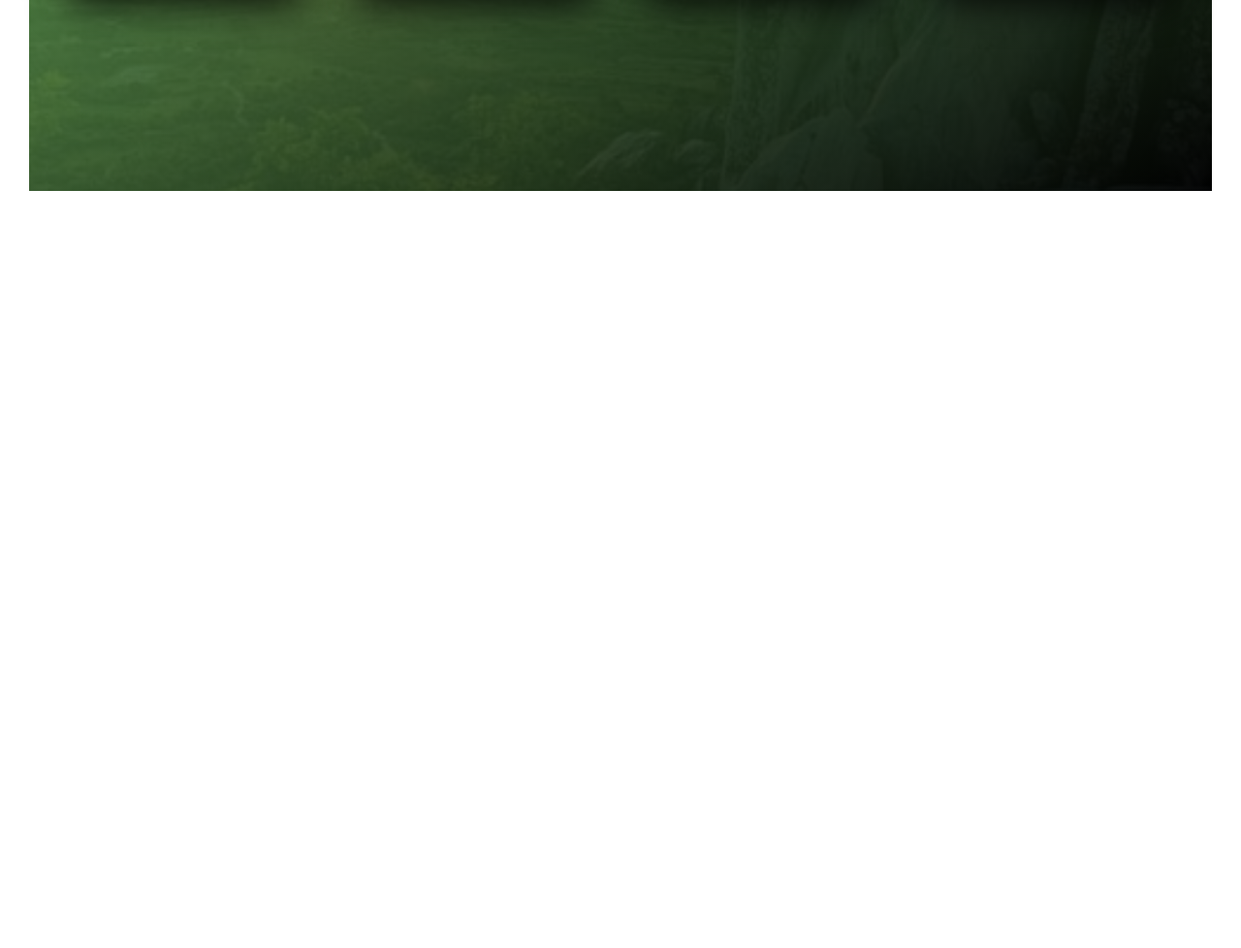
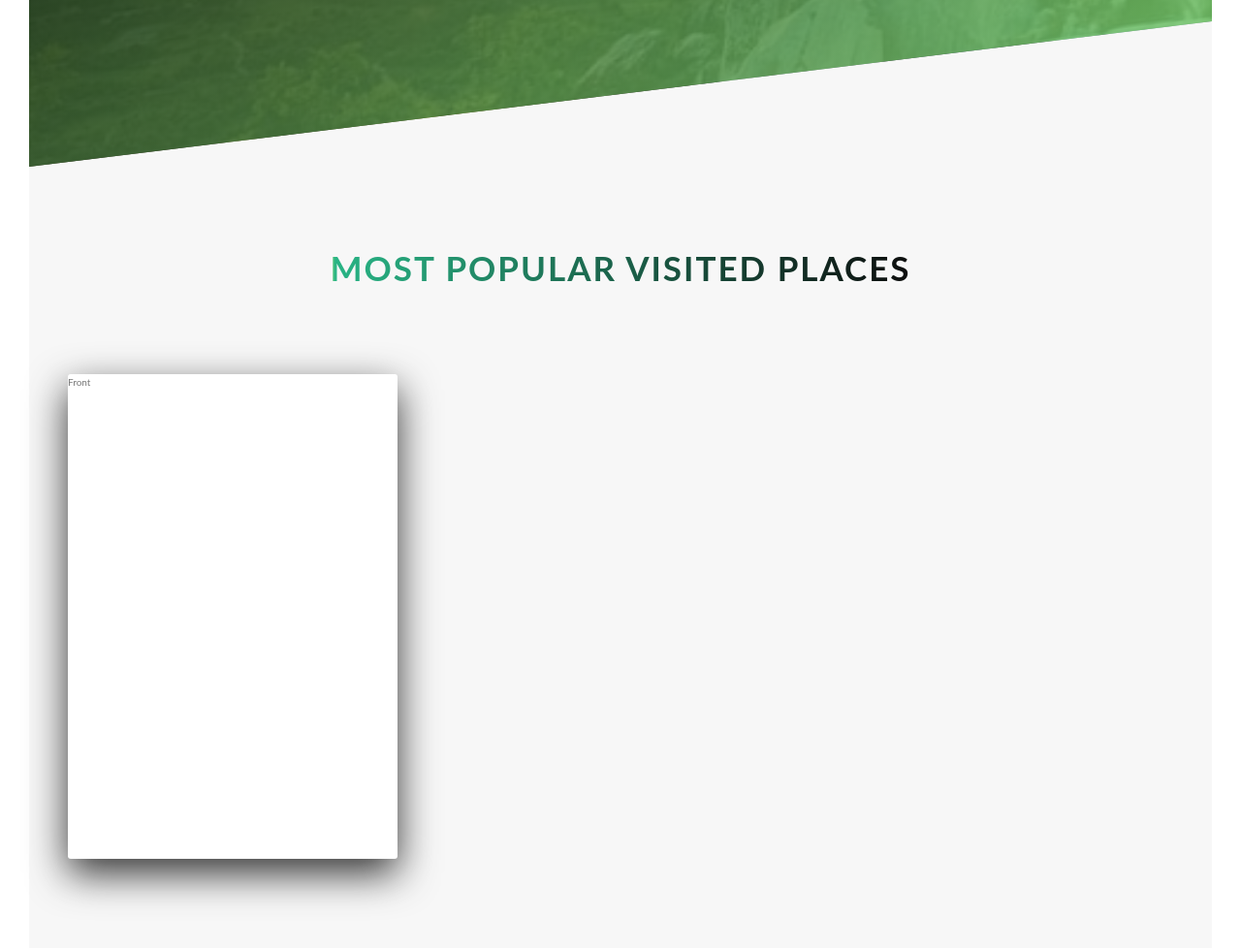
Before and after one commit to Kayonga99/Zambia, a website: page index.html in a window 1280 px wide. Shown: the part 2063-3041 px from the top of the page at 97% size. Before the commit the page ends 2290 px from the top, so only its background shows below. Drawn offline with Linux system fonts and the light colour scheme; a web font is replaced by a local one.

Commit message:
Update branch.

```diff
--- a/index.html
+++ b/index.html
@@ -93,6 +93,31 @@
                 </div>
             </div>
         </section>
+        <section class="section-tours">
+            <div class="text-center u-m-b">
+                <h2 class="heading-secondary">
+                   Most Popular Visited places
+                </h2>
+            </div>
+       <div class="row">
+        <div class="col-1-of-3">
+            <div class="card">
+                <div class="card__side card__side--front">
+                  Front
+                </div>
+                <div class="card__side card__side--back card__side--back-1">
+                    Back
+                </div>
+            </div>
+        </div>
+        <div class="col-1-of-3">
+            <!-- <div class="card"></div> -->
+        </div>
+        <div class="col-1-of-3">
+            <!-- <div class="card"></div> -->
+        </div>
+       </div>
+        </section>
     </main>
 
 
--- a/sass/abstracts/_variables.scss
+++ b/sass/abstracts/_variables.scss
@@ -7,6 +7,10 @@ $color-black: #000;
 $color-white: #fff;
 $color-red: #e22626;
 $color-light-grey: #f7f7f7;
+$color-secondary-light: #ffb900;
+$color-secondary-dark: #ff7730;
+$color-tertiary-light: #2998ff;
+$color-tertiary-dark: #5643fa;
 
 //Grid
 $grid-with: 114rem;
--- /dev/null
+++ b/sass/components/card.scss
@@ -0,0 +1,37 @@
+.card {
+    perspective: 150rem;
+    -moz-perspective: 150rem;
+    position: relative;
+    height: 50rem;
+
+    &__side {
+        height: 50rem;
+        transition: all .8s ease;
+        position: absolute;
+        top: 0;
+        left: 0;
+        width: 100%;
+        backface-visibility: hidden;
+        border-radius: .3rem;
+        box-shadow: 0 1.5rem 4rem rgba($color-black, .8);
+
+        &--front {
+            background-color: $color-white;
+        }
+
+        &--back {
+            transform: rotateY(180deg);
+
+            &-1 {
+                background-image: linear-gradient(to right bottom, $color-secondary-light, $color-secondary-dark);
+            }
+        }
+    }
+
+    &:hover &__side--front {
+        transform: rotateY(-180deg);
+    }
+    &:hover &__side--back {
+        transform: rotateY(0);
+    }
+}
--- a/sass/main.scss
+++ b/sass/main.scss
@@ -13,6 +13,7 @@
 @import "components/button";
 @import "components/composition";
 @import "components/feature-box";
+@import "components/card.scss";
 
 //pages files
 @import "pages/home";
--- a/sass/pages/_home.scss
+++ b/sass/pages/_home.scss
@@ -7,6 +7,19 @@
 // parent section (feature-section)
 .feature-section {
     padding: 20rem 0;
-    background-image: linear-gradient(to right bottom, rgba($color-primary, 0.8), rgba($color-primary-dark, 0.949)), url(../assets/images/mountain.jpeg);
+    background-image: linear-gradient(to right bottom, rgba($color-primary-dark, 0.949), rgba($color-primary, 0.8)), url(../assets/images/mountain.jpeg);
     background-size: cover;
+    transform: skewY(-7deg);
+    margin-top: -10rem;
+
+    & > * {
+    transform: skewY(7deg);
+
+    }
 }
+
+.section-tours {
+    background-color: $color-light-grey;
+    padding: 25rem 0 50rem 0;
+    margin-top: -10rem;
+}
```
Also changed, not shown: css/style.css.
